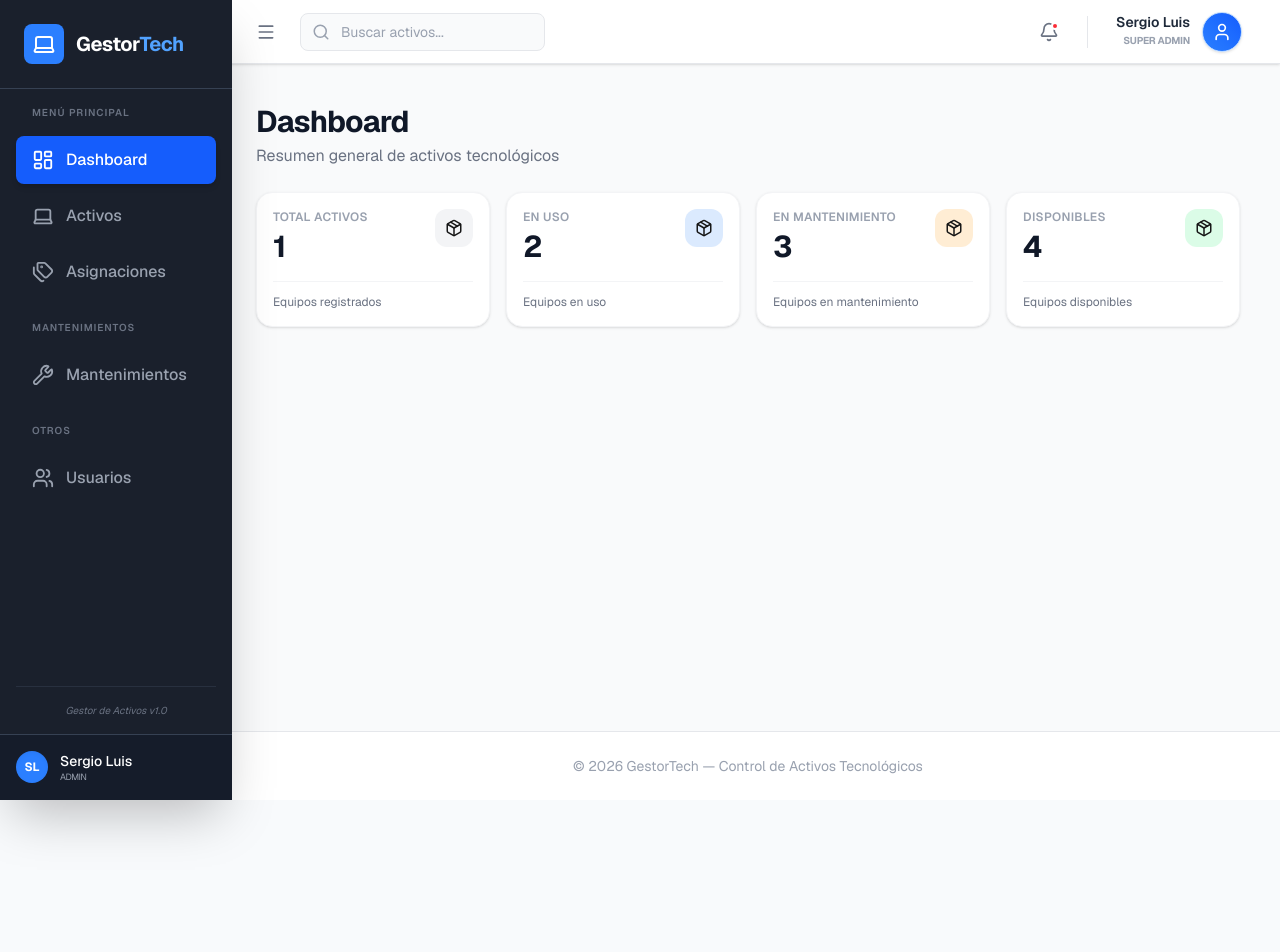
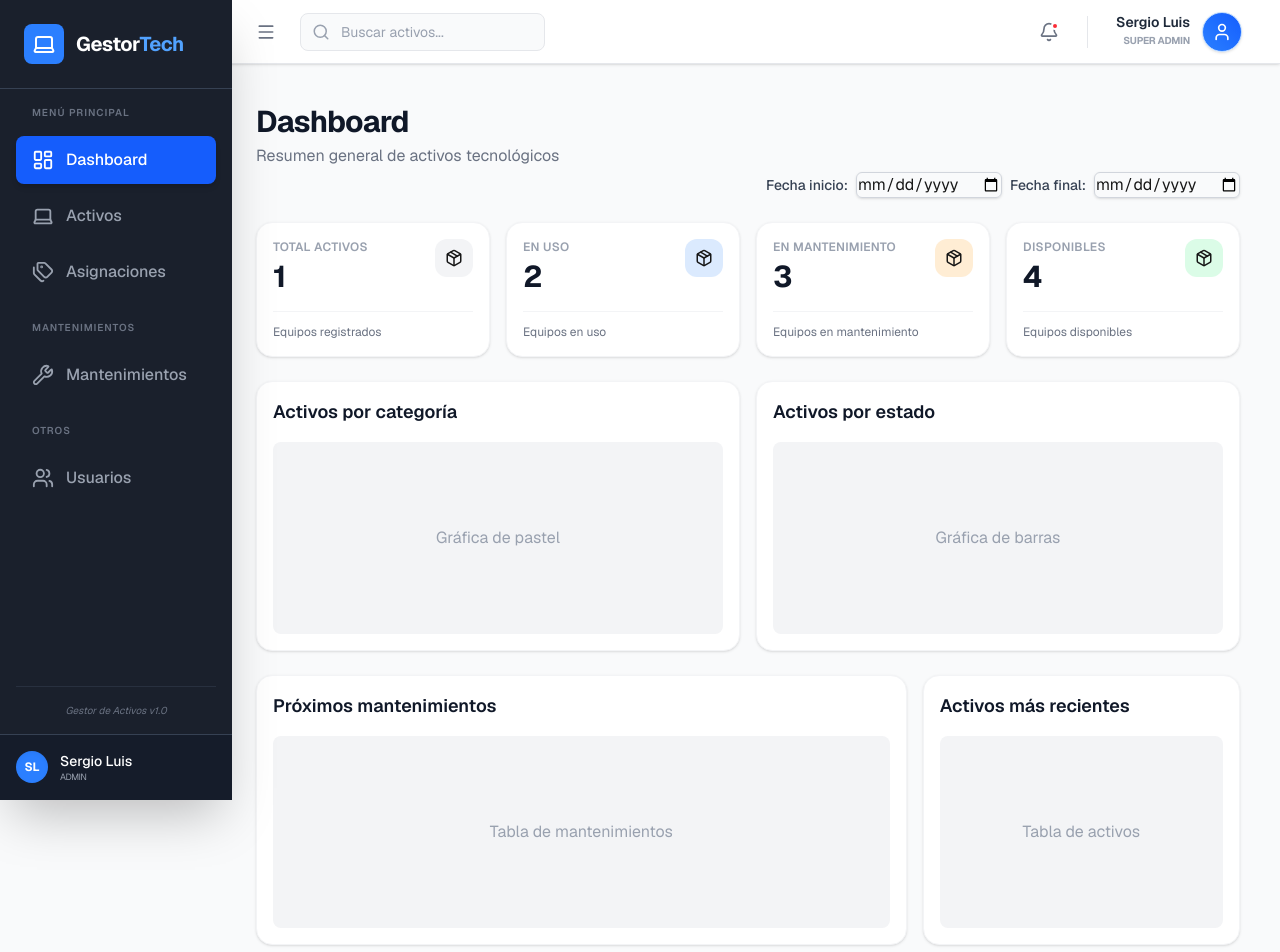
Before and after one commit to SergioEscalonaB/gestor_tecnologico, a Next.js app: page /dashboard in a window 1280 px wide. Shown: the top 952 px of the page. Before the commit the page ends 800 px from the top, so only its background shows below. Built offline with nearby package versions, Linux system fonts and the light colour scheme.

Commit message:
Listo la plantilla de diseño del dashboard

```diff
--- a/app/dashboard/page.tsx
+++ b/app/dashboard/page.tsx
@@ -12,6 +12,25 @@ export default function Dashboard() {
         <p className="text-gray-500">
           Resumen general de activos tecnológicos
         </p>
+        {/* Filtro de fecha*/}
+        <div className="flex items-center gap-2 ml-auto">
+          <label htmlFor="fecha-inicio" className="text-sm font-medium text-gray-700">
+            Fecha inicio:
+          </label>
+          <input
+            type="date"
+            id="fecha-inicio"
+            className="border border-gray-300 rounded-md shadow-sm focus:outline-none focus:ring-2 focus:ring-blue-500"
+          />
+          <label htmlFor="fecha-fin" className="text-sm font-medium text-gray-700">
+            Fecha final:
+          </label>
+          <input
+            type="date"
+            id="fecha-fin"
+            className="border border-gray-300 rounded-md shadow-sm focus:outline-none focus:ring-2 focus:ring-blue-500"
+          />
+        </div>
       </div>
 
       {/* Datos principales */}
@@ -117,6 +136,58 @@ export default function Dashboard() {
         </div>
 
       </div>
+
+      {/* Gráficas */}
+      <div className="grid grid-cols-2 gap-4">
+        {/* Gráfica de activos por categoría */}
+        <div className="bg-white border border-gray-100 rounded-2xl shadow-sm p-4 hover:shadow-md transition-all">
+          <h3 className="text-lg font-semibold text-gray-900 mb-4">
+            Activos por categoría
+          </h3>
+          {/* Aquí va la gráfica */}
+          <div className="h-48 bg-gray-100 rounded-lg flex items-center justify-center">
+            <span className="text-gray-400">Gráfica de pastel</span>
+          </div>
+        </div>
+
+        {/* Gráfica de activos por estado */}
+        <div className="bg-white border border-gray-100 rounded-2xl shadow-sm p-4 hover:shadow-md transition-all">
+          <h3 className="text-lg font-semibold text-gray-900 mb-4">
+            Activos por estado
+          </h3>
+          {/* Aquí va la gráfica */}
+          <div className="h-48 bg-gray-100 rounded-lg flex items-center justify-center">
+            <span className="text-gray-400">Gráfica de barras</span>
+          </div>
+        </div>
+      </div>
+
+      <div className="grid grid-cols-3 gap-4">
+        {/* Tabla de próximos mantenimientos */}
+        <div className="col-span-2 bg-white border border-gray-100 rounded-2xl shadow-sm p-4 hover:shadow-md transition-all">
+          <h3 className="text-lg font-semibold text-gray-900 mb-4">
+            Próximos mantenimientos
+          </h3>
+          {/* Aquí va la tabla */}
+          <div className="h-48 bg-gray-100 rounded-lg flex items-center justify-center">
+            <span className="text-gray-400">Tabla de mantenimientos</span>
+          </div>
+        </div>
+
+        {/* Tabla de activos más recientes */}
+        <div className="bg-white border border-gray-100 rounded-2xl shadow-sm p-4 hover:shadow-md transition-all">
+          <h3 className="text-lg font-semibold text-gray-900 mb-4">
+            Activos más recientes
+          </h3>
+          {/* Aquí va la tabla */}
+          <div className="h-48 bg-gray-100 rounded-lg flex items-center justify-center">
+            <span className="text-gray-400">Tabla de activos</span>
+          </div>
+        </div>
+      </div>
+
+
+
     </div>
   );
 }
```
